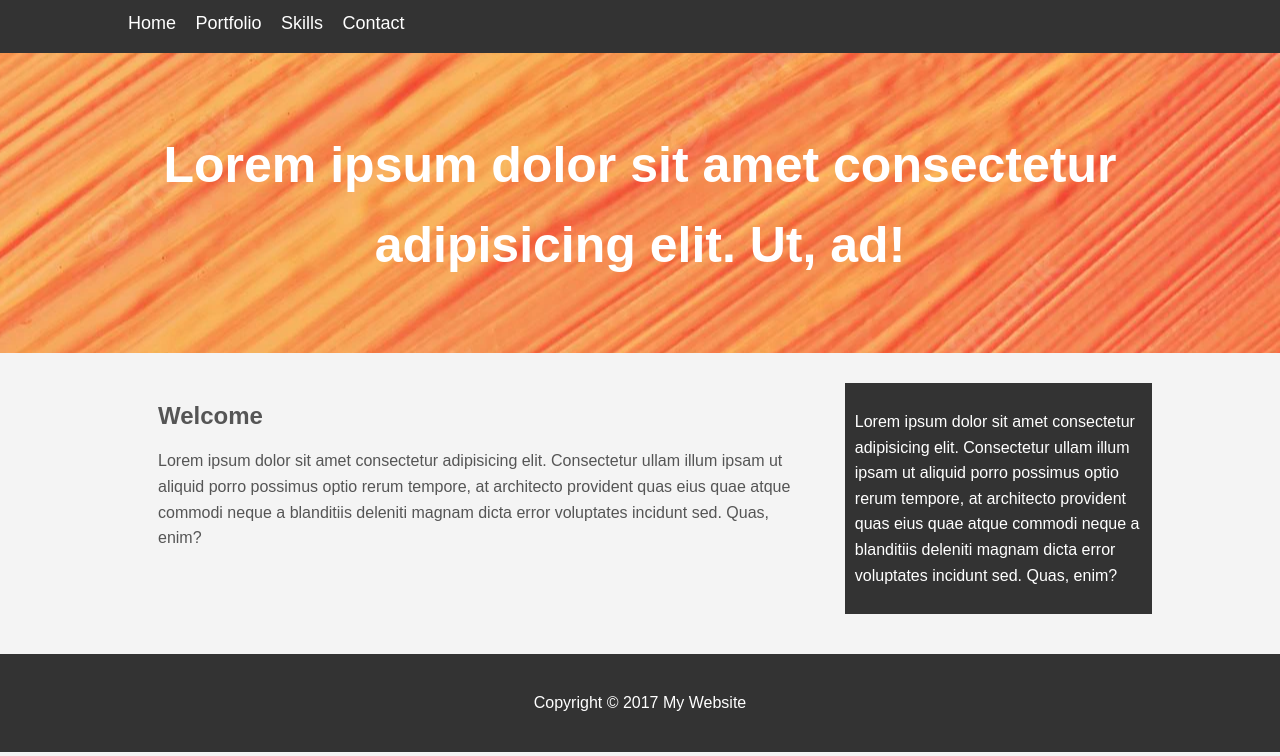
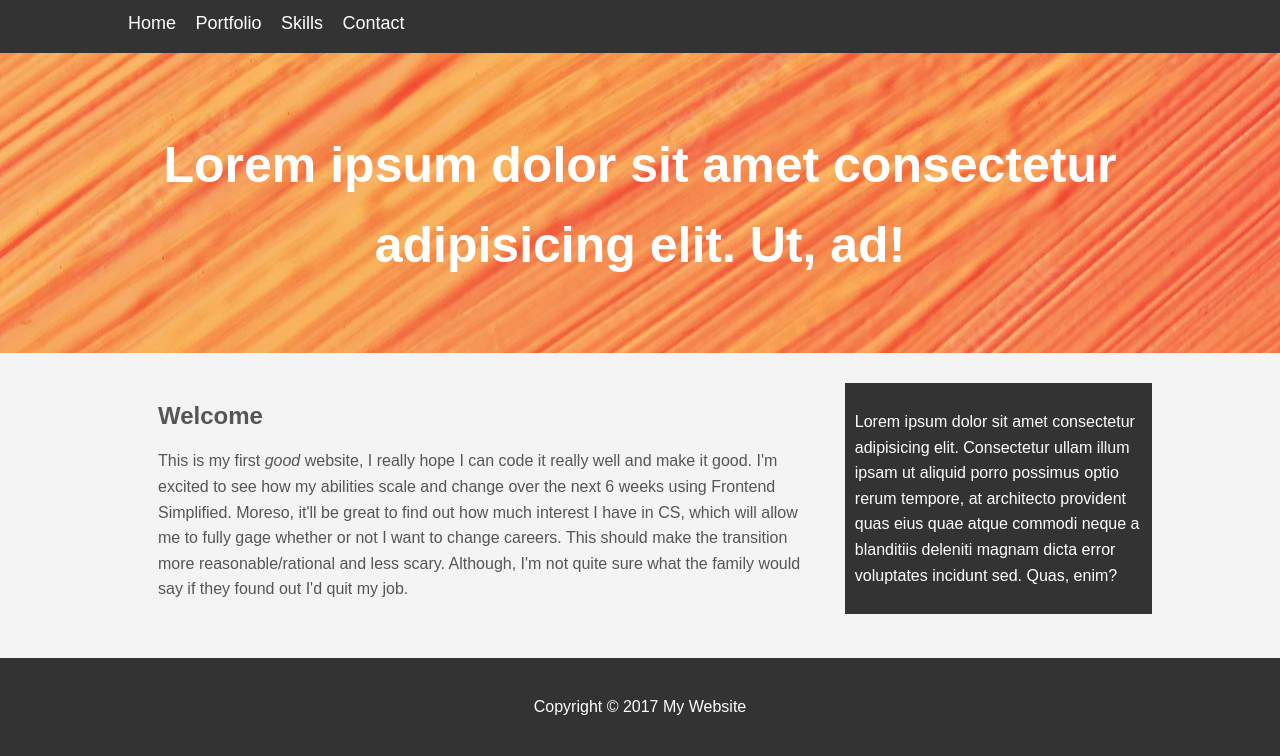
Before and after one commit to eth4nlucey/first-github-project, a plain HTML site: page index.html in a window 1280 px wide. Shown: the part 73-829 px from the top of the page. Drawn offline with Linux system fonts and the light colour scheme.

Commit message:
change p text> < >

```diff
--- a/index.html
+++ b/index.html
@@ -34,9 +34,12 @@
   <div class="container">
   <section id="main">
      <h1>Welcome</h1>
-     <p>Lorem ipsum dolor sit amet consectetur adipisicing elit. Consectetur ullam illum ipsam ut aliquid porro possimus
-      optio rerum tempore, at architecto provident quas eius quae atque commodi neque a blanditiis deleniti magnam dicta
-      error voluptates incidunt sed. Quas, enim?
+     <p> This is my first <i>good</i> website, I really hope I can code it really well
+    and make it good. I'm excited to see how my abilities scale and change over the next
+  6 weeks using Frontend Simplified. Moreso, it'll be great to find out how much
+interest I have in CS, which will allow me to fully gage whether or not I want to change careers.
+This should make the transition more reasonable/rational and less scary. Although, I'm
+not quite sure what the family would say if they found out I'd quit my job. </p>
      </p>
   </section>
   <aside id="sidebar">
```
